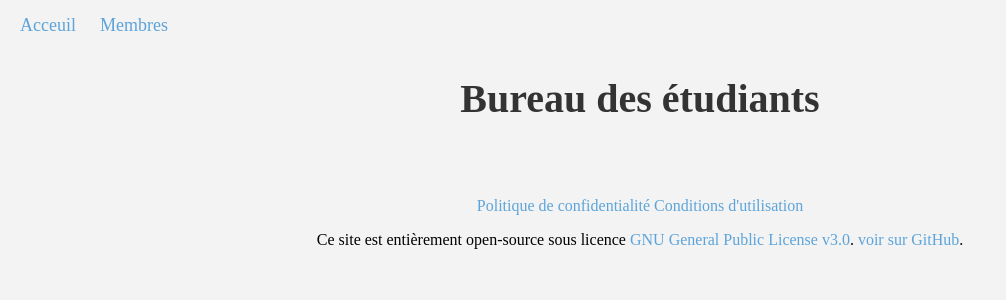
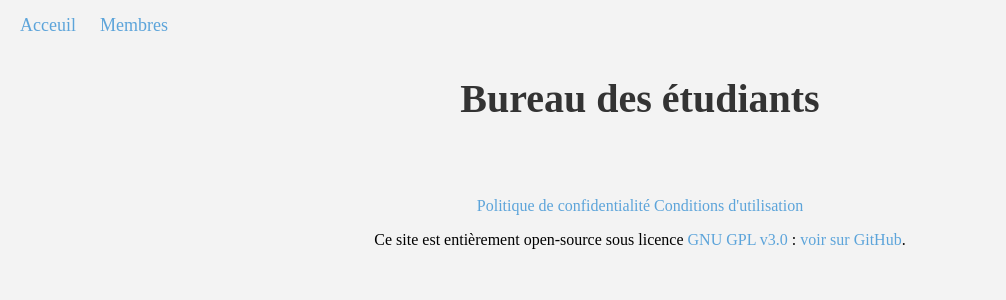
Before and after one commit to Piwy-dev/bde-epl-site, a Flask app: page /home in a window 1280 px wide. Shown: the top 300 px of the page, without its empty margins (0-1006 px from the left). Run offline with Flask 3, Linux system fonts and the light colour scheme.

Commit message:
update botom navbar

```diff
--- a/app/templates/home.html
+++ b/app/templates/home.html
@@ -27,7 +27,7 @@
         <a href="/privacy">Politique de confidentialité</a>
         <a href="/terms">Conditions d'utilisation</a>
 
-        <p id="footer">Ce site est entièrement open-source sous licence <a href="https://github.com/Piwy-dev/bde-epl-site/blob/main/LICENSE"> GNU General Public License v3.0</a>.
+        <p id="footer">Ce site est entièrement open-source sous licence <a href="https://github.com/Piwy-dev/bde-epl-site/blob/main/LICENSE"> GNU GPL v3.0</a> :
             <a href="https://github.com/Piwy-dev/bde-epl-site">voir sur GitHub</a>.
         </p>
     </div>
--- a/app/templates/members.html
+++ b/app/templates/members.html
@@ -27,7 +27,7 @@
         <a href="/privacy">Politique de confidentialité</a>
         <a href="/terms">Conditions d'utilisation</a>
 
-        <p id="footer">Ce site est entièrement open-source sous licence <a href="https://github.com/Piwy-dev/bde-epl-site/blob/main/LICENSE"> GNU General Public License v3.0</a>.
+        <p id="footer">Ce site est entièrement open-source sous licence <a href="https://github.com/Piwy-dev/bde-epl-site/blob/main/LICENSE"> GNU GPL v3.0</a> :
             <a href="https://github.com/Piwy-dev/bde-epl-site">voir sur GitHub</a>.
         </p>
     </div>
--- a/app/templates/privacy.html
+++ b/app/templates/privacy.html
@@ -43,7 +43,7 @@
         <a href="/privacy">Politique de confidentialité</a>
         <a href="/terms">Conditions d'utilisation</a>
 
-        <p id="footer">Ce site est entièrement open-source sous licence <a href="https://github.com/Piwy-dev/bde-epl-site/blob/main/LICENSE"> GNU General Public License v3.0</a>.
+        <p id="footer">Ce site est entièrement open-source sous licence <a href="https://github.com/Piwy-dev/bde-epl-site/blob/main/LICENSE"> GNU GPL v3.0</a> :
             <a href="https://github.com/Piwy-dev/bde-epl-site">voir sur GitHub</a>.
         </p>
     </div>
--- a/app/templates/terms.html
+++ b/app/templates/terms.html
@@ -39,7 +39,7 @@
         <a href="/privacy">Politique de confidentialité</a>
         <a href="/terms">Conditions d'utilisation</a>
 
-        <p id="footer">Ce site est entièrement open-source sous licence <a href="https://github.com/Piwy-dev/bde-epl-site/blob/main/LICENSE"> GNU General Public License v3.0</a>.
+        <p id="footer">Ce site est entièrement open-source sous licence <a href="https://github.com/Piwy-dev/bde-epl-site/blob/main/LICENSE"> GNU GPL v3.0</a> :
             <a href="https://github.com/Piwy-dev/bde-epl-site">voir sur GitHub</a>.
         </p>
     </div>
```
